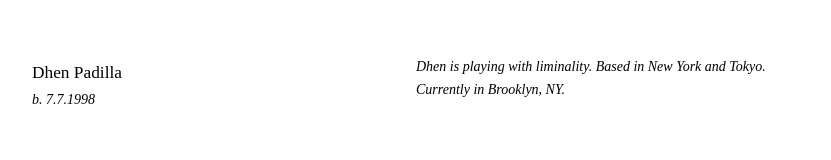
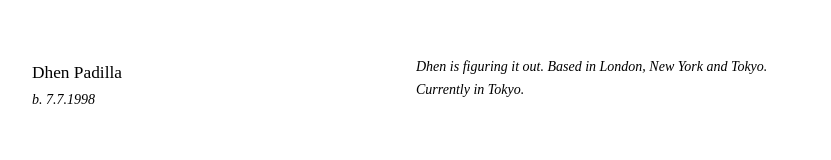
Before and after one commit to DhenPadilla/dhenpadilla, a Next.js app in the folder dhenpadilla/: page / in a window 1280 px wide. Shown: the part 144-304 px from the top of the page, without its empty margins (224-1055 px from the left). Built offline with nearby package versions, Linux system fonts and the light colour scheme.

Commit message:
Update page.tsx

```diff
--- a/dhenpadilla/src/app/page.tsx
+++ b/dhenpadilla/src/app/page.tsx
@@ -22,14 +22,14 @@ export default function Index() {
               </div>
 
               <div className="mt-4 md:hidden text-sm leading-relaxed max-w-xl italic">
-                Dhen is playing with liminality. Based in New York and Tokyo. Currently in Brooklyn, NY.
+                Dhen is figuring it out. Based in London, New York and Tokyo. Currently in Tokyo.
               </div>
             </div>
           </div>
           <div className="flex flex-col w-full pt-[70px] md:w-1/2 md:pt-[200px] gap-16 text-left overflow-y-auto">
             <div className="hidden md:flex text-sm leading-relaxed max-w-xl italic">
-              Dhen is playing with liminality. Based in New York and Tokyo. <br/>
-              Currently in Brooklyn, NY.
+              Dhen is figuring it out. Based in London, New York and Tokyo. <br/>
+              Currently in Tokyo.
             </div>
             <HomeSection title="Writing">
               <ul className="flex flex-col gap-2">
```
